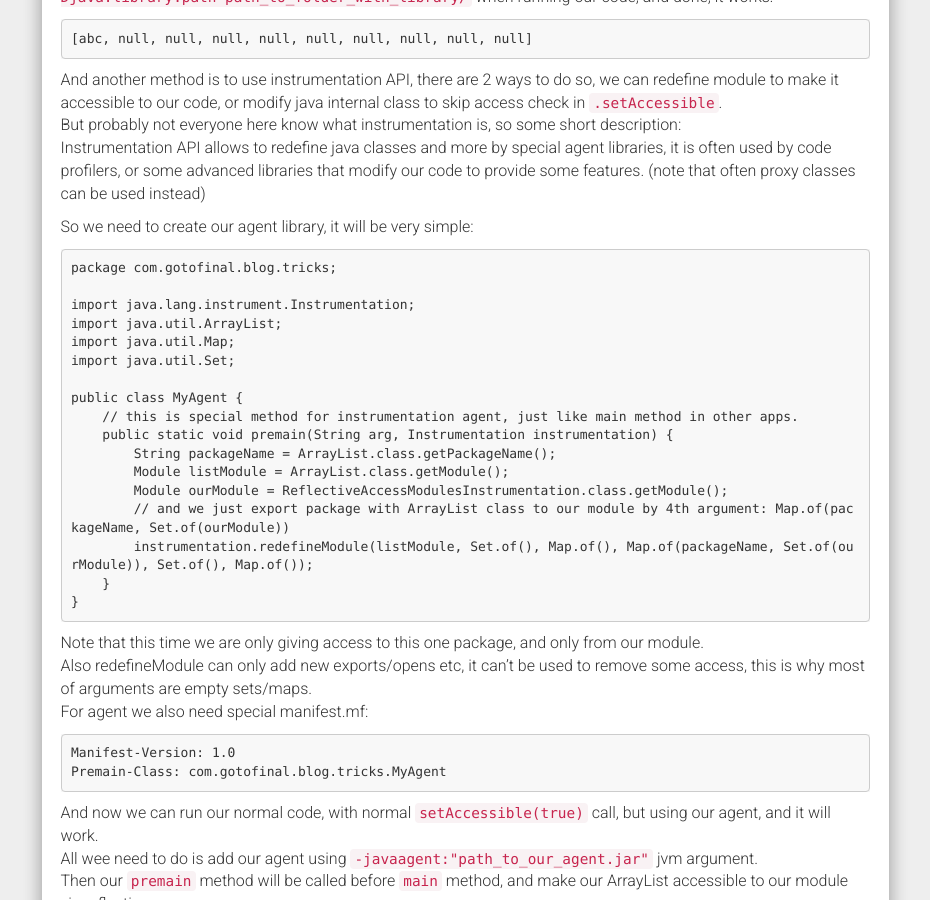
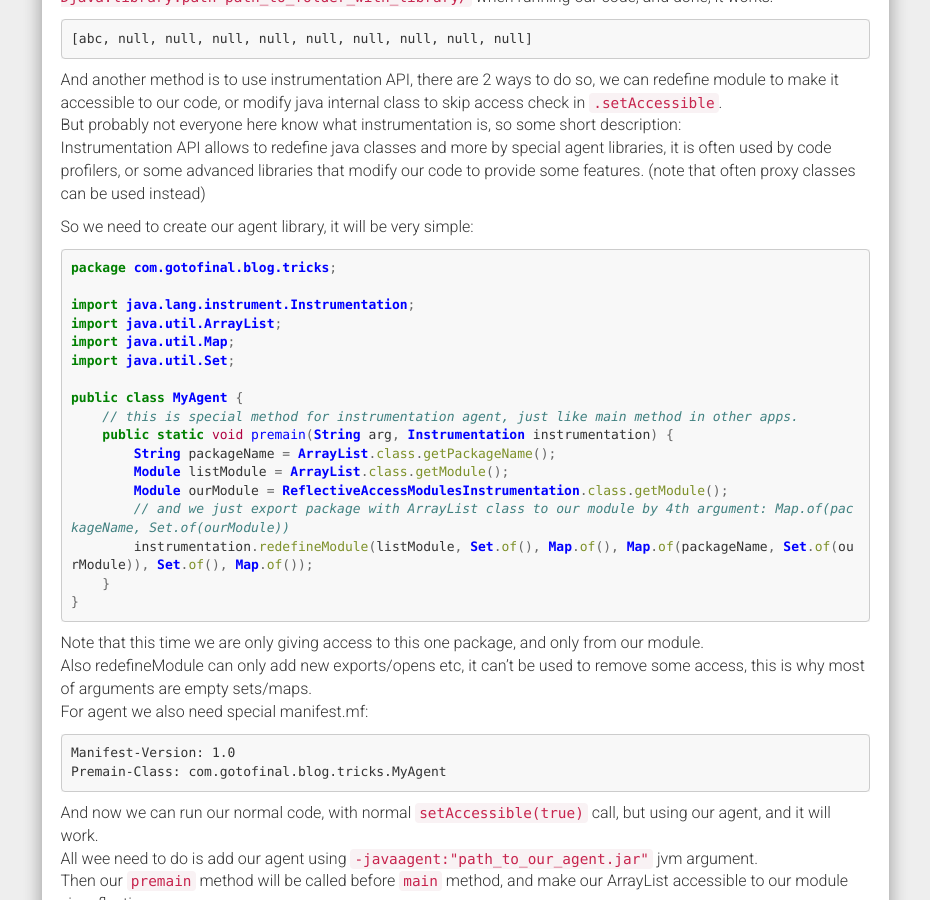
Before and after one commit to GotoFinal/blog, a Jekyll site: the page built from _posts/2017-11-27-reflections-in-java-9-part-2.md, in a window 1280 px wide and 900 px high, scrolled down 2069 px. Shown: the whole window, without its empty margins (321-1251 px from the left). Built offline with Jekyll 4.4.1, drawn with Linux system fonts in a browser that asks for light colours; nearby versions of some CDN libraries; comment, search, counter and statistics services are not loaded.

Commit message:
fix code highlight

````diff
--- a/_posts/2017-11-27-reflections-in-java-9-part-2.md
+++ b/_posts/2017-11-27-reflections-in-java-9-part-2.md
@@ -97,7 +97,7 @@ But probably not everyone here know what instrumentation is, so some short descr
 Instrumentation API allows to redefine java classes and more by special agent libraries, it is often used by code profilers, or some advanced libraries that modify our code to provide some features. (note that often proxy classes can be used instead)
 
 So we need to create our agent library, it will be very simple:
-```
+```java
 package com.gotofinal.blog.tricks;
 
 import java.lang.instrument.Instrumentation;
````
